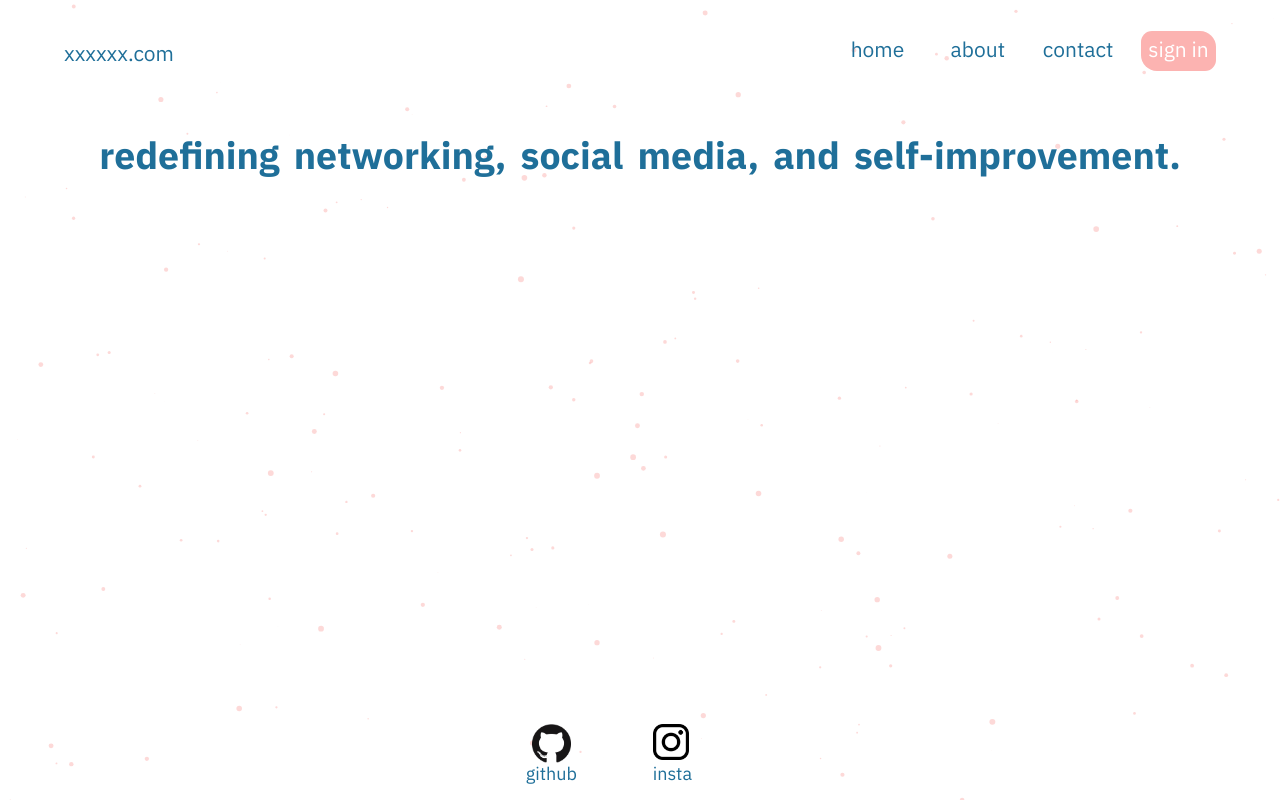
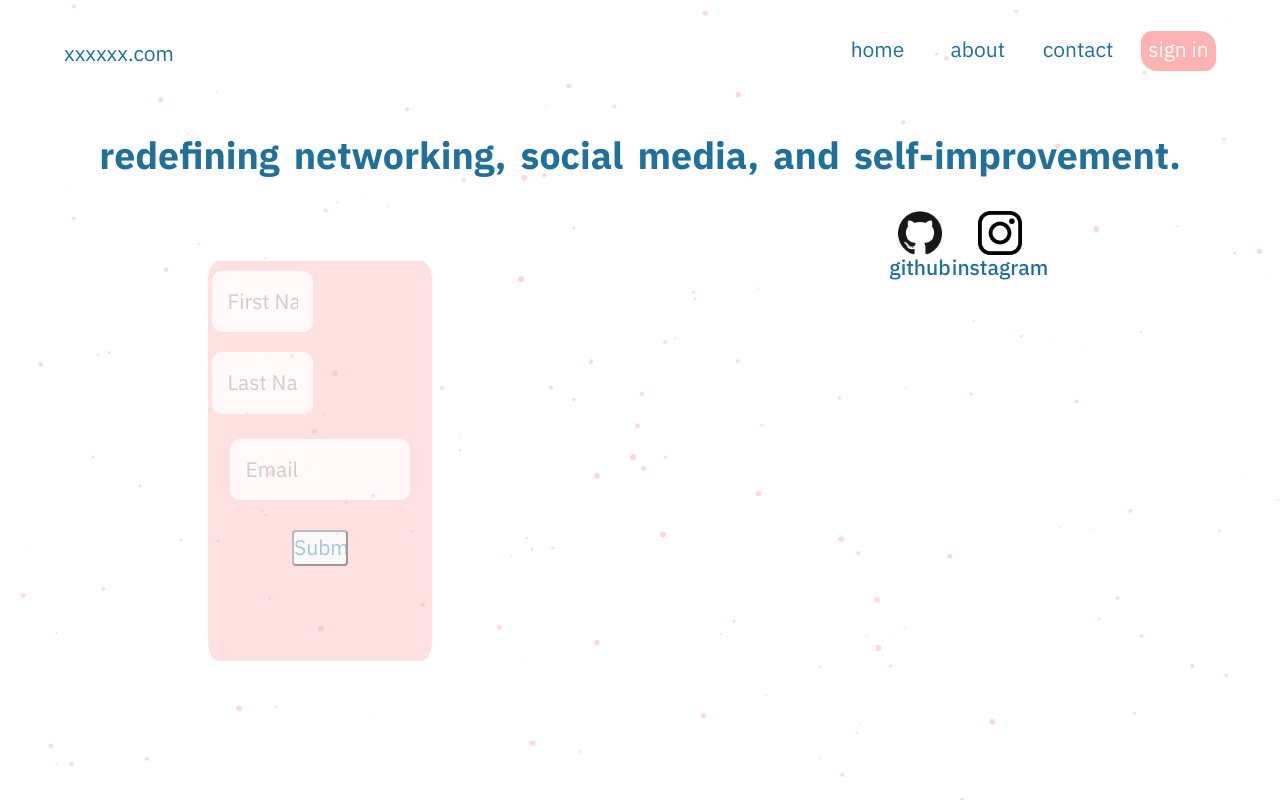
Before and after one commit to agod1373/upload, a plain HTML site: page index.html in a window 1280 px wide. Drawn offline with nearby package versions, Linux system fonts and the light colour scheme.

Commit message:
Started quick registration box

```diff
--- a/css/style.css
+++ b/css/style.css
@@ -27,6 +27,7 @@
   margin: 0;
   padding: 0;
   font-family: "IBM Plex Sans", sans-serif;
+  color: #1f6f99;
   font-size: 62.5%;
 }
 
@@ -139,100 +140,87 @@ main {
   text-align: center;
 }
 
-footer {
-  display: inline-flex;
-  align-items: baseline;
-  position: fixed;
-  bottom: 10px;
-  left: 50%;
-  transform: translate(-50%, 0);
+
+#quick-register {
+  box-sizing: border-box;
+  margin-top: 50px;
+  width: 50%;
+  height: 50vh;
 }
 
+#register-background {
+  opacity: 0.4;
+  border-radius: 5%;
+  border-top: 25px;
+  border-bottom: 25px;
+  background-color: #fcb3b1;
+  width: 35%;
+  height: inherit;
+  margin: 0px auto;
+}
+
+.quick-register-form {
+  width: 100%;
+  font-size: 2.1rem;
+}
+
+.quick-register-form input[id="firstName"], input[id="lastName"] {
+  box-sizing: border-box;
+  padding: 15px 15px;
+  margin: 10px 2%;
+  width: 45%;
+  min-height: 40px;
+  border-radius: 10px;
+  border: none;
+  opacity: 0.8;
+}
+
+.quick-register-form input[id="email"] {
+  box-sizing: border-box;
+  margin: 15px 10%;
+  padding: 15px 15px;
+  width: 80%;
+  min-height: 40px;
+  border-radius: 10px;
+  border: none;
+  opacity: 0.8;
+}
+
+.quick-register-form input[type="submit"] {
+  box-sizing: border-box;
+  margin: 15px 37.5%;
+  width: 25%;
+  border-radius: 4px;
+}
+
+
+
+
 footer {
-  display: inline-flex;
-  align-items: center;
+  display: grid;
+  grid-template-columns: 80px 80px;
+  margin: 0px auto;
 }
 
 .icon {
-  width: 40%;
-  align-items: flex-start;
   display: inline-flex;
+  flex-direction: column;
+  align-items: center;
+  width: 80px;
+  height: 80px;
+  max-width: 80px;
+  max-height: 80px;
+}
+
+.social-icon {
+  box-sizing: border-box;
+  width: 44px;
+  height: 44px;
   margin: 0px auto;
-  flex-direction: column;
 }
 
 .icon h3 {
-  width: 20%;
+  text-align: center;
   color: #1f6f99;
-  font-weight: 400;
-  font-size: 1.8rem;
+  font-size: 2.1rem;
 }
-
-.icon a {
-  text-decoration: none;
-}
-
-.icon a:visited {
-}
-
-#github-icon {
-  box-sizing: border-box;
-  width: 45%;
-  padding-left: 6px;
-}
-
-#instagram-icon {
-  box-sizing: border-box;
-  width: 36%;
-  padding-bottom: 3px;
-}
-
-
-.row-1 {
-  display: inline-flex;
-  width: 100%;
-}
-
-.statistics-item {
-  display: inline-flex;
-  width: 33%;
-  height: 250px;
-}
-
-.stats-item {
-  display: inline-flex;
-  width: 33%;
-}
-
-.statistic-info {
-  display: inline-flex;
-  flex-direction: column;
-  width: 30%;
-  box-sizing: border-box;
-  height: 250px;
-}
-
-.statistic-info h1 {
-  color: #1f6f99;
-  font-weight: 500;
-  font-size: 2.1rem;
-  line-height: 38px;
-  text-align: center;
-}
-
-.statistic-level {
-  width: 70%;
-}
-
-.bubble {
-  box-sizing: border-box;
-  width: 140px;
-  height: 140px;
-  margin: 0px auto;
-  border-radius: 50%;
-  transition: all 0.3s ease;
-}
-
-.bubble:hover {
-  transform: rotate(-10deg);
-}
--- a/index.html
+++ b/index.html
@@ -26,73 +26,38 @@
       </section>
 
 
+      <section id="quick-register">
+        <section id="register-background">
+          <form class="quick-register-form" action="index.html" method="post">
+            <input type="text" id="firstName" placeholder="First Name">
+            <input type="text" id="lastName" placeholder="Last Name">
+            <input type="text" id="email" placeholder="Email">
+            <input type="submit">
+          </form>
+        </section>
+      </section>
+
 
 
       <footer>
         <section class="icon" id="github">
-          <a href="https://github.com/agod1373/upload" target="_blank"><img id="github-icon" class="social-footer" src="images/icons/github.png"></a>
+          <a href="https://github.com/agod1373/upload" target="_blank"><img id="github-social" class="social-icon" class="social-footer" src="images/icons/github.png"></a>
           <a href="https://github.com/agod1373/upload" target="_blank"><h3>github</h3></a>
         </section>
         <section class="icon" id="instagram">
-          <a href="https://github.com/agod1373/upload" target="_blank"><img id="instagram-icon" class="social-footer" src="images/icons/instagram.png"></a>
-          <a href="https://github.com/agod1373/upload" target="_blank"><h3>insta</h3></a>
+          <a href="https://github.com/agod1373/upload" target="_blank"><img id="instagram-social" class="social-icon" class="social-footer" src="images/icons/instagram.png"></a>
+          <a href="https://github.com/agod1373/upload" target="_blank"><h3>instagram</h3></a>
         </section>
       </footer>
 
 
-
-
-
-
-
-
-
-
-      <section class="temporary">
-      <section class="row-1">
-        <section class="statistics-item">
-          <section class="statistic-info">
-            <h1>Analysis</h1>
-            <img src="" class="bubble">
-            <h3>level</h3>
-          </section>
-          <section class="statistic-level">
-            <div class="w3-container">
-              <div class="w3-border">
-                <div class="w3-grey" style="height:24px;width:20%"></div>
-              </div>
-            </div>
-          </section>
-        </section>
-        <section class="statistics-item">
-          <section class="statistic-info">
-            <h1>Analysis</h1>
-            <img src="" class="bubble">
-            <h3>level</h3>
-          </section>
-          <section class="statistic-level">
-            <h1>ProgressBar</h1>
-          </section>
-        </section>
-        <section class="statistics-item">
-          <section class="statistic-info">
-            <h1>Analysis</h1>
-            <img src="" class="bubble">
-            <h3>level</h3>
-          </section>
-          <section class="statistic-level">
-            <h1>ProgressBar</h1>
-          </section>
-        </section>
-      </section>
-    </section>
     </main>
   </div>
 
 
     <script src="js/anime.min.js"></script>
+    <script src="js/particles.js"></script>
     <script src="js/main.js"></script>
-    <script src="js/particles.js"></script>
     <script src="js/app.js"></script>
   </body>
 </html>
--- a/js/main.js
+++ b/js/main.js
@@ -47,9 +47,9 @@ contactButton.addEventListener('mouseleave', leaveContactButton, false);
 
 //social icon animation
 const githubDiv = document.getElementById('github');
-const githubIcon = document.getElementById('github-icon');
+const githubIcon = document.getElementById('github-social');
 const instagramDiv = document.getElementById('instagram');
-const instagramIcon = document.getElementById('instagram-icon');
+const instagramIcon = document.getElementById('instagram-social');
 
 function animateSocial(target, height, duration) {
     anime ({
@@ -127,6 +127,7 @@ function dropTrans(){
   })
   tl
   .add({
+    delay: 1000,
     translateX: halfWidth,
     easing: 'easeOutQuad',
     duration: 700
@@ -136,10 +137,12 @@ function dropTrans(){
     borderRadius: ['50%', '0%'],
   })
   tl.add({
+    easing: 'easeInExpo',
     translateX: '50px',
     translateY: '-50vh',
     width: '100%',
-    height: '100vh'
+    height: '100vh',
+    duration: 700
   })
   tl.add({
     opacity: 1
```
